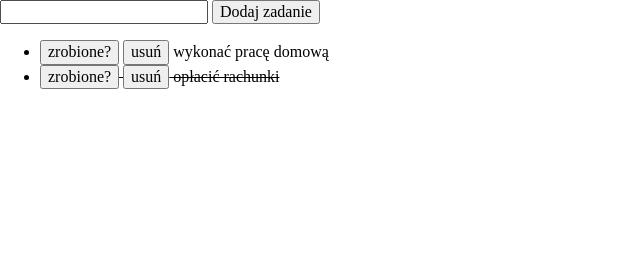
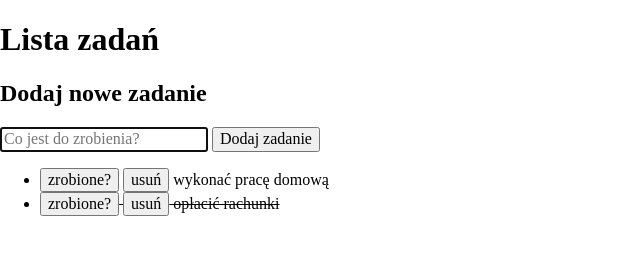
Before and after one commit to MagdaWicik/to-do-list, a plain HTML site: page index.html in a window 1280 px wide. Shown: the whole page, without its empty margins (0-640 px from the left). Drawn offline with nearby package versions, Linux system fonts and the light colour scheme.

Commit message:
classes added

```diff
--- a/index.html
+++ b/index.html
@@ -10,16 +10,21 @@
         integrity="sha512-NhSC1YmyruXifcj/KFRWoC561YpHpc5Jtzgvbuzx5VozKpWvQ+4nXhPdFgmx8xqexRcpAglTj9sIBWINXa8x5w=="
         crossorigin="anonymous" referrerpolicy="no-referrer" />
     <link rel="stylesheet" href="css/style.css">
+    <link rel="stylesheet" href="css/form.css">
     <script defer src="js/script.js"></script>
 </head>
 
-<body>
-    <form class="js-form">
-        <input class="js-newTask" name="input">
-        <button>Dodaj zadanie</button>
+<body class="body">
+    <h1 class="header">Lista zadań</h1>
+    <form class="form js-form">
+        <h2 class="form__header">Dodaj nowe zadanie</h2>
+        <div class="form__container">
+            <input class=" form__newTask js-newTask" placeholder="Co jest do zrobienia?" autofocus name="input">
+            <button class="form__button">Dodaj zadanie</button>
+        </div>
     </form>
 
-    <ul class="js-tasks"></ul>
+    <ul class="list__tasks js-tasks"></ul>
 </body>
 
 </html>
```
